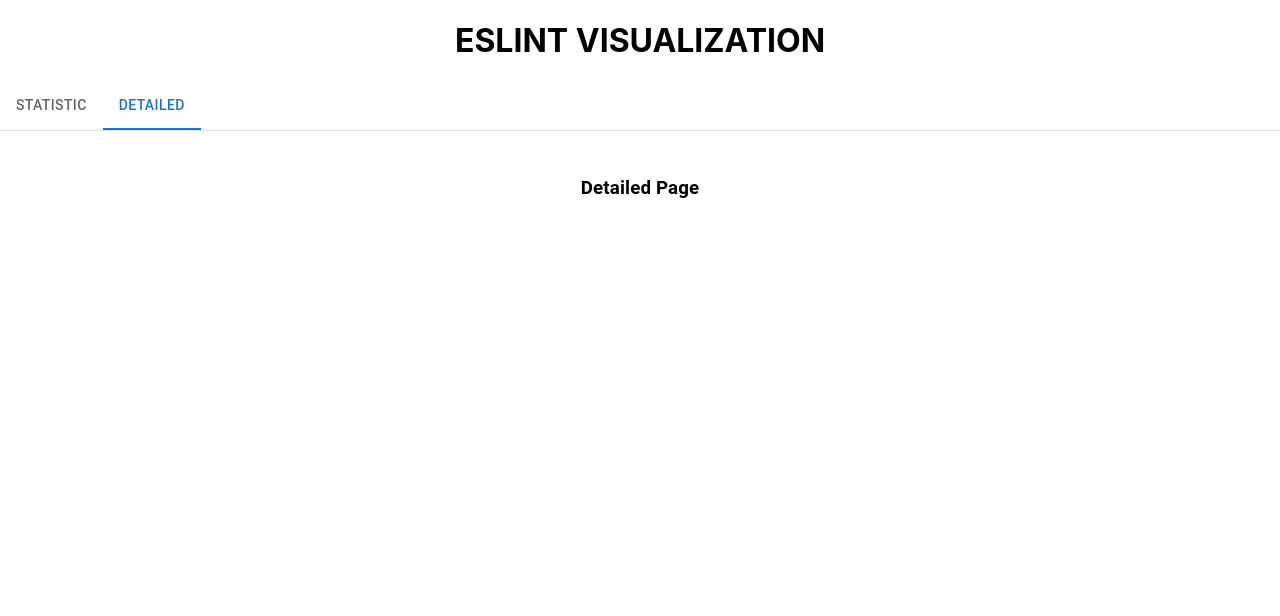
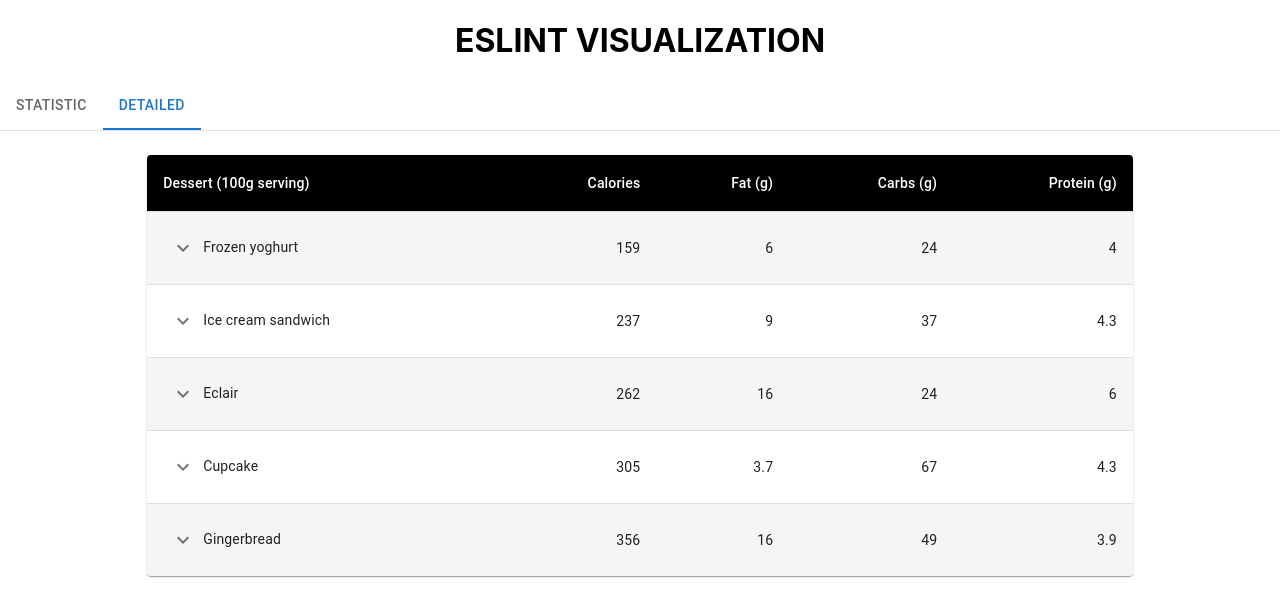
Before and after one commit to CMPUT416-Triet-Nicholas/eslint_visualization, a React (Create React App) app: page / in a window 1280 px wide. Both pictures are taken after a click on the tab "DETAILED". Shown: the top 616 px of the page. Built offline with nearby package versions, Linux system fonts and the light colour scheme.

Commit message:
feat: add basic detailed table component

```diff
--- a/src/App.tsx
+++ b/src/App.tsx
@@ -1,7 +1,7 @@
 import React, { useState } from "react";
 import "./App.css";
 import { StatisticTab } from "./components/statistic/StatisticTab";
-import { DetailedPage } from "./components/statistic/DetailedPage";
+import { DetailedPage } from "./components/detailed/DetailedPage";
 import { Box, Tab } from "@mui/material";
 import { TabContext, TabList, TabPanel } from "@mui/lab";
 
--- /dev/null
+++ b/src/components/detailed/DetailedPage.tsx
@@ -0,0 +1,21 @@
+import React from "react";
+import { Grid } from "@mui/material";
+import { DetailedTable } from "./DetailedTable";
+
+export const DetailedPage = () => {
+  return (
+    <div
+      style={{
+        display: "flex",
+        justifyContent: "center",
+        alignItems: "center",
+      }}
+    >
+      <Grid container sx={{ maxWidth: "80%" }}>
+        <Grid item xs={12}>
+          <DetailedTable />
+        </Grid>
+      </Grid>
+    </div>
+  );
+};
--- /dev/null
+++ b/src/components/detailed/DetailedTable.tsx
@@ -0,0 +1,107 @@
+import * as React from "react";
+import { styled } from "@mui/material/styles";
+import Table from "@mui/material/Table";
+import TableBody from "@mui/material/TableBody";
+import TableCell, { tableCellClasses } from "@mui/material/TableCell";
+import TableContainer from "@mui/material/TableContainer";
+import TableHead from "@mui/material/TableHead";
+import TableRow from "@mui/material/TableRow";
+import Paper from "@mui/material/Paper";
+import { IconButton } from "@mui/material";
+import ExpandMoreIcon from "@mui/icons-material/ExpandMore";
+import ExpandLessIcon from "@mui/icons-material/ExpandLess";
+
+const StyledTableCell = styled(TableCell)(({ theme }) => ({
+  [`&.${tableCellClasses.head}`]: {
+    backgroundColor: theme.palette.common.black,
+    color: theme.palette.common.white,
+  },
+  [`&.${tableCellClasses.body}`]: {
+    fontSize: 14,
+  },
+}));
+
+const StyledTableRow = styled(TableRow)(({ theme }) => ({
+  "&:nth-of-type(odd)": {
+    backgroundColor: theme.palette.action.hover,
+  },
+  // hide last border
+  "&:last-child td, &:last-child th": {
+    border: 0,
+  },
+}));
+
+function createData(
+  name: string,
+  calories: number,
+  fat: number,
+  carbs: number,
+  protein: number
+) {
+  return { name, calories, fat, carbs, protein };
+}
+
+const rows = [
+  createData("Frozen yoghurt", 159, 6.0, 24, 4.0),
+  createData("Ice cream sandwich", 237, 9.0, 37, 4.3),
+  createData("Eclair", 262, 16.0, 24, 6.0),
+  createData("Cupcake", 305, 3.7, 67, 4.3),
+  createData("Gingerbread", 356, 16.0, 49, 3.9),
+];
+
+export const DetailedTable = () => {
+  return (
+    <TableContainer component={Paper}>
+      <Table sx={{ minWidth: 700 }} aria-label="customized table">
+        <TableHead>
+          <TableRow>
+            <StyledTableCell>Dessert (100g serving)</StyledTableCell>
+            <StyledTableCell align="right">Calories</StyledTableCell>
+            <StyledTableCell align="right">Fat&nbsp;(g)</StyledTableCell>
+            <StyledTableCell align="right">Carbs&nbsp;(g)</StyledTableCell>
+            <StyledTableCell align="right">Protein&nbsp;(g)</StyledTableCell>
+          </TableRow>
+        </TableHead>
+        <TableBody>
+          {rows.map((row) => (
+            <DetailedTableRow row={row} />
+          ))}
+        </TableBody>
+      </Table>
+    </TableContainer>
+  );
+};
+
+const DetailedTableRow = ({ row }: { row: any }) => {
+  const [isExpanded, setIsExpanded] = React.useState(false);
+
+  const handleExpandClick = () => {
+    setIsExpanded(!isExpanded);
+  };
+
+  return (
+    <>
+      <StyledTableRow key={row.name}>
+        <StyledTableCell component="th" scope="row">
+          <IconButton onClick={handleExpandClick}>
+            {isExpanded ? <ExpandLessIcon /> : <ExpandMoreIcon />}
+          </IconButton>
+          {row.name}
+        </StyledTableCell>
+        <StyledTableCell align="right">{row.calories}</StyledTableCell>
+        <StyledTableCell align="right">{row.fat}</StyledTableCell>
+        <StyledTableCell align="right">{row.carbs}</StyledTableCell>
+        <StyledTableCell align="right">{row.protein}</StyledTableCell>
+      </StyledTableRow>
+      {isExpanded && (
+        <TableRow>
+          <TableCell style={{ paddingBottom: 0, paddingTop: 0 }} colSpan={6}>
+            <div style={{ height: "200px" }}>
+              Expanded content for {row.name}
+            </div>
+          </TableCell>
+        </TableRow>
+      )}
+    </>
+  );
+};
--- a/src/components/statistic/DetailedPage.tsx
+++ /dev/null
@@ -1,5 +0,0 @@
-import React from "react";
-
-export const DetailedPage = () => {
-  return <h3>Detailed Page</h3>;
-};
```
